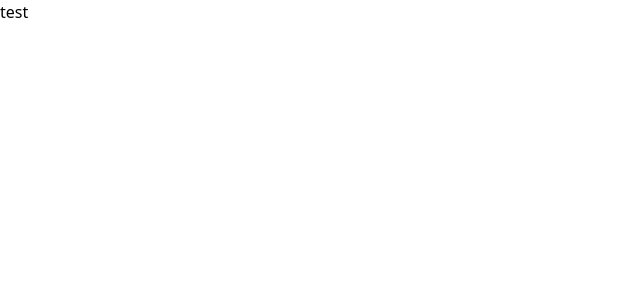
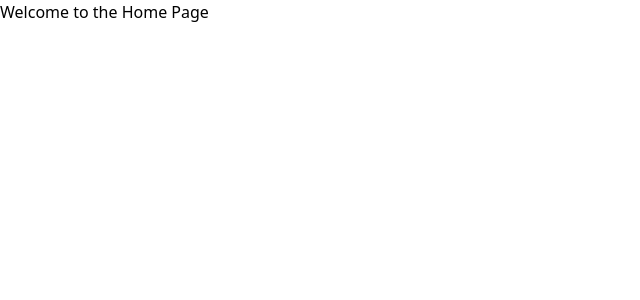
Before and after one commit to Artificed/Pulsar, a Next.js app in the folder frontend/: page / in a window 1280 px wide. Shown: the top 300 px of the page, without its empty margins (0-640 px from the left). Built offline with nearby package versions, Linux system fonts and the light colour scheme.

Commit message:
refactor: better file structure for all pages

```diff
--- /dev/null
+++ b/frontend/src/app/(main)/booking/page.tsx
@@ -0,0 +1,7 @@
+export default function Booking() {
+  return (
+    <div>
+        Booking
+    </div>
+  );
+}
--- /dev/null
+++ b/frontend/src/app/(main)/page.tsx
@@ -0,0 +1,11 @@
+export default function Home() {
+  return (
+    <html>
+      <body>
+        <div>
+          <h1>Welcome to the Home Page</h1>
+        </div>
+      </body>
+    </html>
+  );
+}
--- a/frontend/src/app/(root)/page.tsx
+++ /dev/null
@@ -1,7 +0,0 @@
-export default function Home() {
-  return (
-    <div>
-      test
-    </div>
-  );
-}
--- a/frontend/src/app/events/upcoming/page.tsx
+++ /dev/null
@@ -1,7 +0,0 @@
-export default function Event() {
-  return (
-    <div>
-      Upcomimg Events
-    </div>
-  );
-}
--- a/frontend/src/app/(root)/layout.tsx
+++ b/frontend/src/app/layout.tsx
@@ -1,4 +1,4 @@
-import "../globals.css";
+import "./globals.css";
 
 export default function RootLayout({
   children,
```
Also changed, not shown: frontend/src/app/(auth)/login/page.tsx (renamed from frontend/src/app/login/page.tsx), frontend/src/app/(auth)/register/page.tsx (renamed from frontend/src/app/register/page.tsx), frontend/src/app/(main)/event/[id]/page.tsx (renamed from frontend/src/app/events/[id]/page.tsx), frontend/src/app/(main)/event/page.tsx (renamed from frontend/src/app/events/page.tsx), frontend/src/app/(main)/learn/page.tsx (renamed from frontend/src/app/learn/page.tsx).
